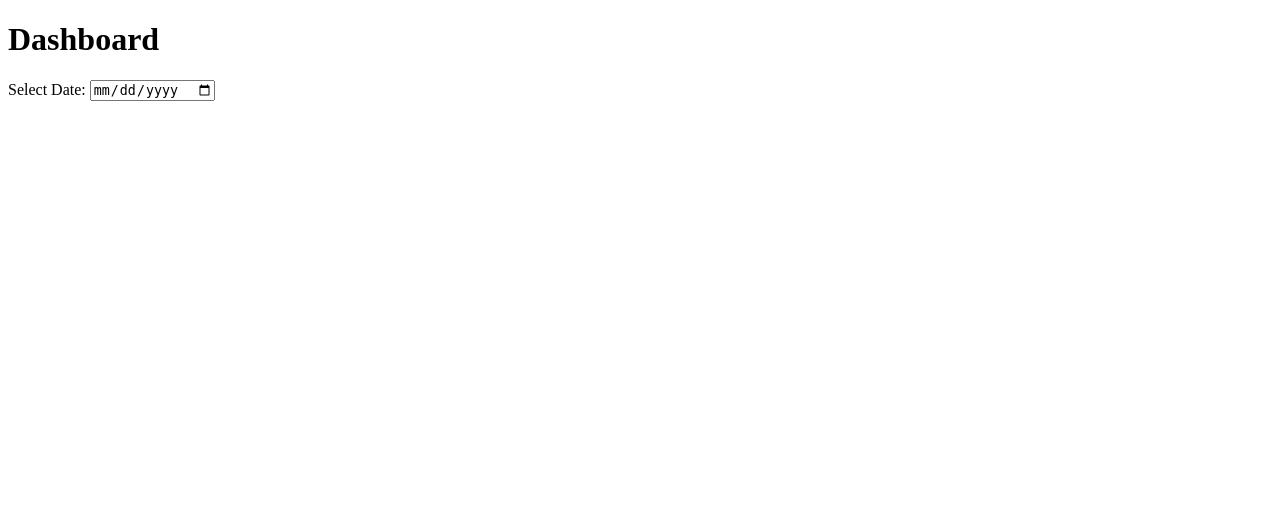
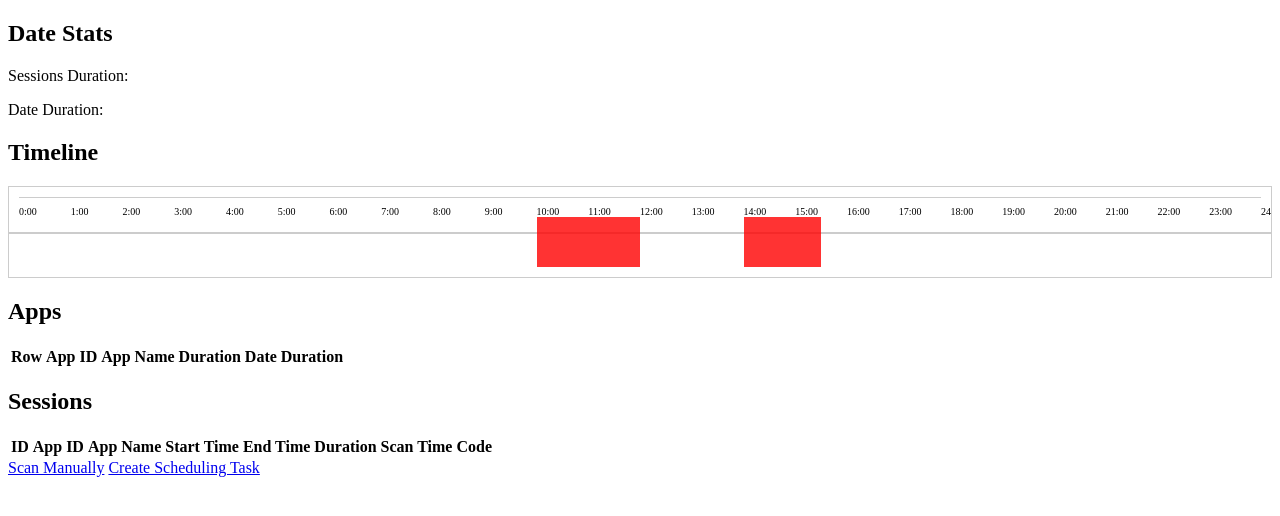
Before and after one commit to MHD-MMfire/MMTime, a Flask app: template templates/dashboard.html in a window 1280 px wide. Shown: the top 516 px of the page. Run offline with Flask 3, Linux system fonts and the light colour scheme; the template is opened without the code that fills it, so the values that code supplies are empty.

Commit message:
trying to add timeline to dashboard

```diff
--- a/app.py
+++ b/app.py
@@ -1,7 +1,7 @@
 from config import DB_NAME
 from session import Session
 import scanner
-from flask import Flask, render_template, jsonify, request, abort
+from flask import Flask, render_template, jsonify, request
 import sqlite3
 from datetime import datetime, timedelta
 from pytz import timezone
--- /dev/null
+++ b/static/css/app.css
@@ -0,0 +1,59 @@
+/* Left panel timeline styles */
+.left-panel-timeline {
+    margin-top: 20px;
+}
+
+.timeline {
+    position: relative;
+    border: 1px solid #ccc;
+    padding: 10px;
+    overflow-x: auto;
+}
+
+.timeline-line {
+    position: absolute;
+    top: 50%;
+    left: 0;
+    width: 100%;
+    height: 2px; /* Adjust line height as needed */
+    background-color: #ccc;
+}
+
+.timeline-guides {
+    position: relative;
+    height: 20px; /* Adjust height as needed */
+}
+
+.timeline-guides:before {
+    content: "";
+    position: absolute;
+    top: 0;
+    left: 0;
+    width: 100%;
+    height: 100%;
+    border-top: 1px solid #ccc;
+}
+
+.timeline-guides div {
+    position: absolute;
+    bottom: 0;
+    font-size: 10px; /* Adjust font size as needed */
+}
+
+.timeline-events {
+    position: relative;
+    height: 50px; /* Adjust height as needed */
+}
+
+.timeline-event {
+    position: absolute;
+    background-color: red;
+    opacity: 0.8;
+    height: 50px;
+
+}
+
+.timeline-event:hover {
+    opacity: 1;
+
+}
--- /dev/null
+++ b/static/js/app.js
@@ -0,0 +1,200 @@
+// Function to generate timeline guides
+function generateGuides() {
+    var timelineGuides = document.querySelector('.timeline-guides');
+    var hourWidth = 100 / 24; // Calculate width for each hour
+
+    for (var hour = 0; hour <= 24; hour++) {
+        var guideDiv = document.createElement('div');
+        guideDiv.textContent = hour + ':00'; // Display hour
+        guideDiv.style.left = (hour * hourWidth) + '%'; // Position guide
+        timelineGuides.appendChild(guideDiv);
+    }
+}
+
+// Function to populate the timeline with session data
+function populateTimeline(sessions) {
+    var timelineEvents = document.querySelector('.timeline-events');
+
+    sessions.forEach(function(session) {
+        var startTime = new Date(session.start_time);
+        var endTime = new Date(session.end_time);
+
+        var eventDiv = document.createElement('div');
+        eventDiv.className = 'timeline-event';
+        eventDiv.style.left = calculatePosition(startTime) + '%';
+        eventDiv.style.width = calculateWidth(startTime, endTime) + '%';
+
+        timelineEvents.appendChild(eventDiv);
+    });
+}
+
+// Calculate position of session event based on start time
+function calculatePosition(startTime) {
+    var totalHours = 24;
+    var currentHour = startTime.getHours();
+    return (currentHour / totalHours) * 100;
+}
+
+// Calculate width of session event based on start and end times
+function calculateWidth(startTime, endTime) {
+    var totalHours = 24;
+    var durationHours = (endTime - startTime) / (1000 * 60 * 60); // Convert milliseconds to hours
+    return (durationHours / totalHours) * 100;
+}
+
+// Example session data (similar to previous code)
+var sessions = [
+    { start_time: '2024-03-23 10:00:00', end_time: '2024-03-23 12:00:00' },
+    { start_time: '2024-03-23 14:00:00', end_time: '2024-03-23 15:30:00' },
+    // Add more session data as needed
+];
+
+// Generate timeline guides and populate the timeline with session data
+generateGuides();
+populateTimeline(sessions);
+
+
+/*
+
+// Function to load date stats and timeline from backend
+function loadDateStatsAndTimeline(date) {
+    // Implement AJAX call to backend to retrieve date stats and timeline data
+    // Populate #sessions-duration, #date-duration, and #timeline elements with retrieved data
+}
+
+// Function to load apps table from backend
+function loadAppsTable(date) {
+    // Implement AJAX call to backend to retrieve apps table data
+    // Populate #apps-table tbody with retrieved data
+}
+
+// Function to load sessions table from backend
+function loadSessionsTable(date) {
+    // Implement AJAX call to backend to retrieve sessions table data
+    // Populate #sessions-table tbody with retrieved data
+}
+
+$(document).ready(function() {
+    // Load initial data for today's date
+    var today = new Date().toISOString().slice(0, 10);
+    loadDateStatsAndTimeline(today);
+    loadAppsTable(today);
+    loadSessionsTable(today);
+
+    // Handle date selection
+    $('#solar-hijri-calendar').on('change', function() {
+        var selectedDate = $(this).val();
+        loadDateStatsAndTimeline(selectedDate);
+        loadAppsTable(selectedDate);
+        loadSessionsTable(selectedDate);
+    });
+});
+
+//-------------TIME LINE--------------------
+
+// Function to populate the timeline with session data
+// Function to generate timeline rulers
+function generateRulers() {
+    var timeline = document.getElementById('timeline');
+
+    // Clear previous rulers
+    timeline.innerHTML = '';
+
+    // Add rulers for each hour
+    for (var hour = 0; hour < 24; hour++) {
+        var rulerDiv = document.createElement('div');
+        rulerDiv.className = 'timeline-ruler';
+        rulerDiv.textContent = ('0' + hour).slice(-2) + ':00'; // Format hour as HH:00
+
+        // Append ruler to timeline
+        timeline.appendChild(rulerDiv);
+    }
+}
+
+function populateTimeline(sessions) {
+    var timeline = document.getElementById('timeline');
+
+    // Clear previous content
+    timeline.innerHTML = '';
+
+    // Iterate over sessions and create timeline events
+    sessions.forEach(function(session) {
+        var startTime = new Date(session.start_time);
+        var endTime = new Date(session.end_time);
+        var duration = session.duration;
+        var appName = session.app_name;
+
+        var eventDiv = document.createElement('div');
+        eventDiv.className = 'timeline-event';
+        eventDiv.title = 'App: ' + appName + '\nStart Time: ' + startTime + '\nEnd Time: ' + endTime + '\nDuration: ' + duration;
+        eventDiv.textContent = appName;
+
+        // Append event to timeline
+        timeline.appendChild(eventDiv);
+    });
+}
+
+// Example session data
+var sessions = [
+    { start_time: '2024-03-23 10:00:00', end_time: '2024-03-23 12:00:00', duration: '2 hours', app_name: 'App 1' },
+    { start_time: '2024-03-23 14:00:00', end_time: '2024-03-23 15:30:00', duration: '1.5 hours', app_name: 'App 2' },
+    // Add more session data as needed
+];
+
+// Populate the timeline with session data
+populateTimeline(sessions);
+generateRulers();
+
+
+
+//---------------------------OLD-------------------------------------
+/*
+// Function to fetch date stats based on selected date
+        function getDateStats() {
+            var selectedDate = document.getElementById("date-selector").value;
+            fetch("/date?date=" + selectedDate)
+            .then(response => response.json())
+            .then(data => displayDateStats(data))
+            .catch(error => console.error('Error fetching date stats:', error));
+        }
+
+        // Function to display date statistics
+        function displayDateStats(data) {
+            // Clear previous stats
+            document.getElementById("stats-container").innerHTML = "";
+
+            // Display date duration
+            var dateDuration = document.createElement("p");
+            dateDuration.textContent = "Date Duration: " + data.date_duration;
+            document.getElementById("stats-container").appendChild(dateDuration);
+
+            // Display sessions duration
+            var sessionsDuration = document.createElement("p");
+            sessionsDuration.textContent = "Sessions Duration: " + data.sessions_duration;
+            document.getElementById("stats-container").appendChild(sessionsDuration);
+
+            // Display app-wise statistics
+            var appsList = document.createElement("ul");
+            data.apps.forEach(function(app) {
+                var appItem = document.createElement("li");
+                appItem.textContent = "App ID: " + app.app_id + ", Name: " + app.name + ", Sessions Duration: " + app.sessions_duration + ", Date Duration: " + app.date_duration;
+                appsList.appendChild(appItem);
+            });
+            document.getElementById("stats-container").appendChild(appsList);
+
+            // Display session details
+            var sessionsList = document.createElement("ul");
+            data.sessions.forEach(function(session) {
+                var sessionItem = document.createElement("li");
+                sessionItem.textContent = "Session ID: " + session.id + ", App ID: " + session.app_id + ", Code: " + session.code + ", Start Time: " + session.start_time + ", End Time: " + session.end_time + ", Created At: " + session.created_at;
+                sessionsList.appendChild(sessionItem);
+            });
+            document.getElementById("stats-container").appendChild(sessionsList);
+        }
+
+        // Fetch date stats for today by default when the page loads
+        window.onload = function() {
+            getDateStats();
+        };
+
+ */
--- a/templates/dashboard.html
+++ b/templates/dashboard.html
@@ -1,69 +1,75 @@
 {% extends 'layout.html' %}
 
 {% block head %}
+    <link rel="stylesheet" type="text/css" href="{{ url_for('static', filename='css/app.css') }}">
 {% endblock %}
 
 {% block body %}
-    <h1>Dashboard</h1>
+    <div class="container">
+        <div class="left-panel">
+            <!-- Date Stats -->
+            <div class="date-stats">
+                <h2>Date Stats</h2>
+                <p>Sessions Duration: <span id="sessions-duration"></span></p>
+                <p>Date Duration: <span id="date-duration"></span></p>
+            </div>
+            <!-- Horizontal Timeline -->
+            <div class="left-panel-timeline">
+                <h2>Timeline</h2>
+                <div class="timeline">
+                    <div class="timeline-line"></div>
+                    <div class="timeline-guides"></div>
+                    <div class="timeline-events"></div>
+                </div>
+            </div>
+            <!-- Apps Table -->
+            <h2>Apps</h2>
+            <table id="apps-table">
+                <thead>
+                    <tr>
+                        <th>Row</th>
+                        <th>App ID</th>
+                        <th>App Name</th>
+                        <th>Duration</th>
+                        <th>Date Duration</th>
+                    </tr>
+                </thead>
+                <tbody>
+                    <!-- Apps table content will be populated dynamically -->
+                </tbody>
+            </table>
+            <!-- Sessions Table -->
+            <h2>Sessions</h2>
+            <table id="sessions-table">
+                <thead>
+                    <tr>
+                        <th>ID</th>
+                        <th>App ID</th>
+                        <th>App Name</th>
+                        <th>Start Time</th>
+                        <th>End Time</th>
+                        <th>Duration</th>
+                        <th>Scan Time</th>
+                        <th>Code</th>
+                    </tr>
+                </thead>
+                <tbody>
+                    <!-- Sessions table content will be populated dynamically -->
+                </tbody>
+            </table>
+        </div>
+        <div class="right-panel">
+            <!-- Solar Hijri Calendar -->
+            <div id="solar-hijri-calendar">
+                <!-- Calendar content will be populated dynamically -->
+            </div>
+        </div>
+    </div>
+    <!-- Include JavaScript scripts -->
+{#    TODO: don't use CDN#}
+    <script src="https://ajax.googleapis.com/ajax/libs/jquery/3.5.1/jquery.min.js"></script>
+    <script src="{{ url_for('static', filename='js/app.js') }}"></script>
 
-    <!-- Display date selector -->
-    <label for="date-selector">Select Date:</label>
-    <input type="date" id="date-selector" onchange="getDateStats()">
-
-    <!-- Display statistics -->
-    <div id="stats-container">
-        <!-- Stats will be dynamically populated here using JavaScript -->
-    </div>
-
-    <!-- Include any JavaScript libraries or custom scripts -->
-    <script>
-        // Function to fetch date stats based on selected date
-        function getDateStats() {
-            var selectedDate = document.getElementById("date-selector").value;
-            fetch("/date?date=" + selectedDate)
-            .then(response => response.json())
-            .then(data => displayDateStats(data))
-            .catch(error => console.error('Error fetching date stats:', error));
-        }
-
-        // Function to display date statistics
-        function displayDateStats(data) {
-            // Clear previous stats
-            document.getElementById("stats-container").innerHTML = "";
-
-            // Display date duration
-            var dateDuration = document.createElement("p");
-            dateDuration.textContent = "Date Duration: " + data.date_duration;
-            document.getElementById("stats-container").appendChild(dateDuration);
-
-            // Display sessions duration
-            var sessionsDuration = document.createElement("p");
-            sessionsDuration.textContent = "Sessions Duration: " + data.sessions_duration;
-            document.getElementById("stats-container").appendChild(sessionsDuration);
-
-            // Display app-wise statistics
-            var appsList = document.createElement("ul");
-            data.apps.forEach(function(app) {
-                var appItem = document.createElement("li");
-                appItem.textContent = "App ID: " + app.app_id + ", Name: " + app.name + ", Sessions Duration: " + app.sessions_duration + ", Date Duration: " + app.date_duration;
-                appsList.appendChild(appItem);
-            });
-            document.getElementById("stats-container").appendChild(appsList);
-
-            // Display session details
-            var sessionsList = document.createElement("ul");
-            data.sessions.forEach(function(session) {
-                var sessionItem = document.createElement("li");
-                sessionItem.textContent = "Session ID: " + session.id + ", App ID: " + session.app_id + ", Code: " + session.code + ", Start Time: " + session.start_time + ", End Time: " + session.end_time + ", Created At: " + session.created_at;
-                sessionsList.appendChild(sessionItem);
-            });
-            document.getElementById("stats-container").appendChild(sessionsList);
-        }
-
-        // Fetch date stats for today by default when the page loads
-        window.onload = function() {
-            getDateStats();
-        };
-    </script>
-{#    <a href="/scan">Scan Manually</a>#}
+    <a href="/scan">Scan Manually</a>
+    <a href="/scheduler">Create Scheduling Task</a>
 {% endblock %}
```
